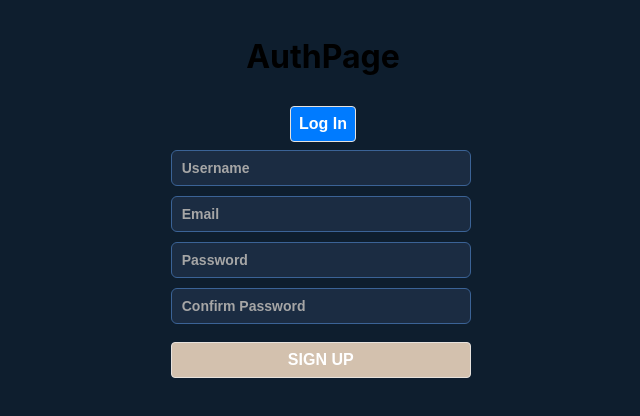
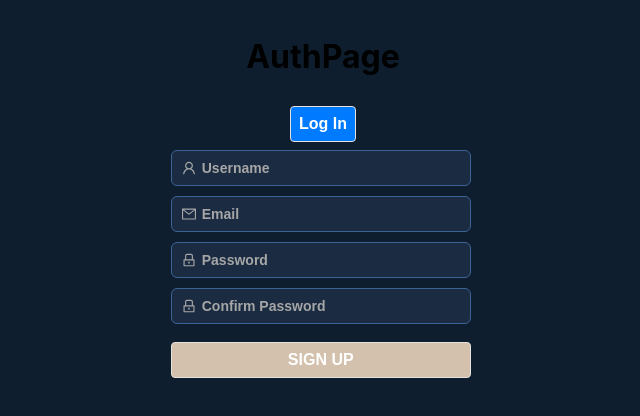
Before and after one commit to johntrinhvu/LegendsLounge, a React (Create React App) app: page /orders in a window 1280 px wide. Both pictures are taken after a click on the button "Sign Up". Shown: the top 416 px of the page, without its empty margins (317-957 px from the left). Built offline with nearby package versions, Linux system fonts and the light colour scheme.

Commit message:
highlight icons and text when typing in form

```diff
--- a/src/components/LogInForm/LogInForm.jsx
+++ b/src/components/LogInForm/LogInForm.jsx
@@ -1,5 +1,6 @@
 import { useState } from 'react';
 import * as usersService from '../../utilities/users-service';
+import { AiOutlineMail, AiOutlineLock } from 'react-icons/ai';
 
 export default function LogInForm({ setUser }) {
   const [credentials, setCredentials] = useState({
@@ -11,6 +12,11 @@ export default function LogInForm({ setUser }) {
   function handleChange(evt) {
     setCredentials({ ...credentials, [evt.target.name]: evt.target.value });
     setError('');
+  }
+
+  const generateClassName = (value) => {
+    return `input-group ${value !== '' ? 'active' : ''}`;
+
   }
 
   async function handleSubmit(evt) {
@@ -31,8 +37,14 @@ export default function LogInForm({ setUser }) {
     <div className="column">
       <div className="form-container">
         <form autoComplete="off" onSubmit={handleSubmit} className="actForm">
-          <input type="text" name="email" placeholder="Email" value={credentials.email} onChange={handleChange} required />
-          <input type="password" name="password" placeholder="Password" value={credentials.password} onChange={handleChange} required />
+          <div className={generateClassName(credentials.email)}>
+            <AiOutlineMail className="icon" />
+            <input type="text" name="email" placeholder="Email" value={credentials.email} onChange={handleChange} required className="input-field" />
+          </div>
+          <div className={generateClassName(credentials.password)}>
+            <AiOutlineLock className="icon" />
+            <input type="password" name="password" placeholder="Password" value={credentials.password} onChange={handleChange} required className="input-field" />
+          </div>
           <button type="submit">LOG IN</button>
         </form>
       </div>
--- a/src/components/SignUpForm/SignUpForm.jsx
+++ b/src/components/SignUpForm/SignUpForm.jsx
@@ -1,7 +1,6 @@
 import { Component } from 'react';
 import { signUp } from '../../utilities/users-service';
-import { renderToString } from 'react-dom/server';
-import { AiOutlineUser } from 'react-icons/ai';
+import { AiOutlineUser, AiOutlineMail, AiOutlineLock } from 'react-icons/ai';
 
 export default class SignUpForm extends Component {
   state = {
@@ -19,33 +18,46 @@ export default class SignUpForm extends Component {
     });
   };
 
+  generateClassName = (value) => {
+    return `input-group ${value !== '' ? 'active' : ''}`;
+  }
+
   handleSubmit = async (evt) => {
     evt.preventDefault();
     try {
       const {name, email, password} = this.state;
       const formData = {name, email, password};
-      // The promise returned by the signUp service
-      // method will resolve to the user object included
-      // in the payload of the JSON Web Token (JWT)
       const user = await signUp(formData);
       this.props.setUser(user);
     } catch {
-      // An error occurred
-      // Probably due to a duplicate email
       this.setState({ error: 'Sign Up Failed - Try Again' });
     }
   };
 
   render() {
+    const { name, email, password, confirm } = this.state
     const disable = this.state.password !== this.state.confirm;
+
     return (
       <div className="column">
         <div className="form-container">
           <form autoComplete="off" onSubmit={this.handleSubmit} className="actForm">
-            <input type="text" name="name" placeholder="Username" value={this.state.name} onChange={this.handleChange} required />
-            <input type="email" name="email" placeholder="Email" value={this.state.email} onChange={this.handleChange} required />
-            <input type="password" name="password" placeholder="Password" value={this.state.password} onChange={this.handleChange} required />
-            <input type="password" name="confirm" placeholder="Confirm Password" value={this.state.confirm} onChange={this.handleChange} required />
+            <div className={this.generateClassName(name)}>
+              <AiOutlineUser className="icon"/>
+              <input type="text" name="name" placeholder="Username" value={this.state.name} onChange={this.handleChange} required className="input-field" />
+            </div>
+            <div className={this.generateClassName(email)}>
+              <AiOutlineMail className="icon" />
+              <input type="email" name="email" placeholder="Email" value={this.state.email} onChange={this.handleChange} required className="input-field" />
+            </div>
+            <div className={this.generateClassName(password)}>
+              <AiOutlineLock className="icon" />
+              <input type="password" name="password" placeholder="Password" value={this.state.password} onChange={this.handleChange} required className="input-field" />
+            </div>
+            <div className={this.generateClassName(confirm)}>
+              <AiOutlineLock className="icon" />
+              <input type="password" name="confirm" placeholder="Confirm Password" value={this.state.confirm} onChange={this.handleChange} required className="input-field" />
+            </div>
             <button type="submit" disabled={disable}>SIGN UP</button>
           </form>
         </div>
--- a/src/pages/AuthPage/AuthPage.css
+++ b/src/pages/AuthPage/AuthPage.css
@@ -48,6 +48,27 @@ input::placeholder {
     color: rgb(166, 166, 166);
 }
 
+.input-group {
+    position: relative;
+}
+
+.input-field {
+    padding-left: 30px;
+}
+
+.icon {
+    position: absolute;
+    top: 50%;
+    left: 10px;
+    transform: translateY(-50%);
+    pointer-events: none;
+    color: rgb(166, 166, 166);
+}
+
+.input-group.active .icon {
+    color: rgb(255, 255, 255);
+}
+
 p.error-message {
     color: var(--orange);
     text-align: center;
```
